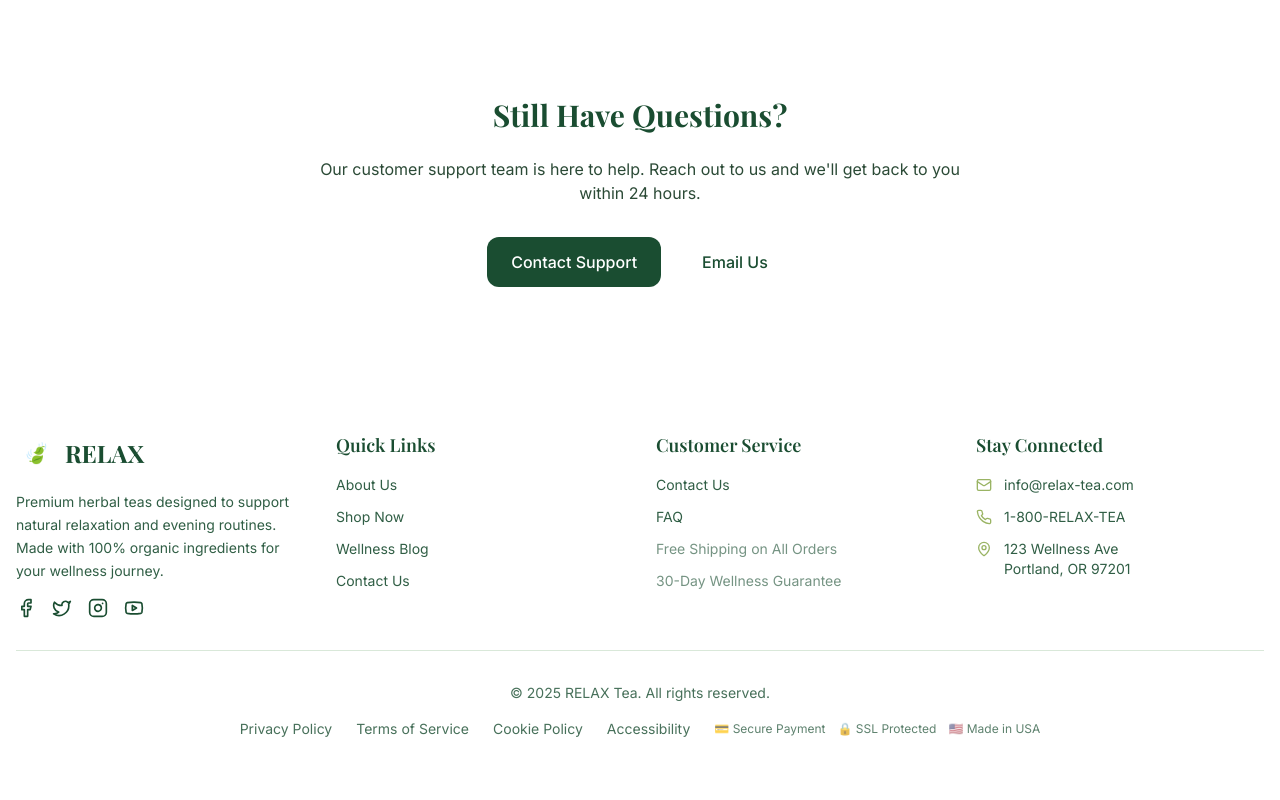
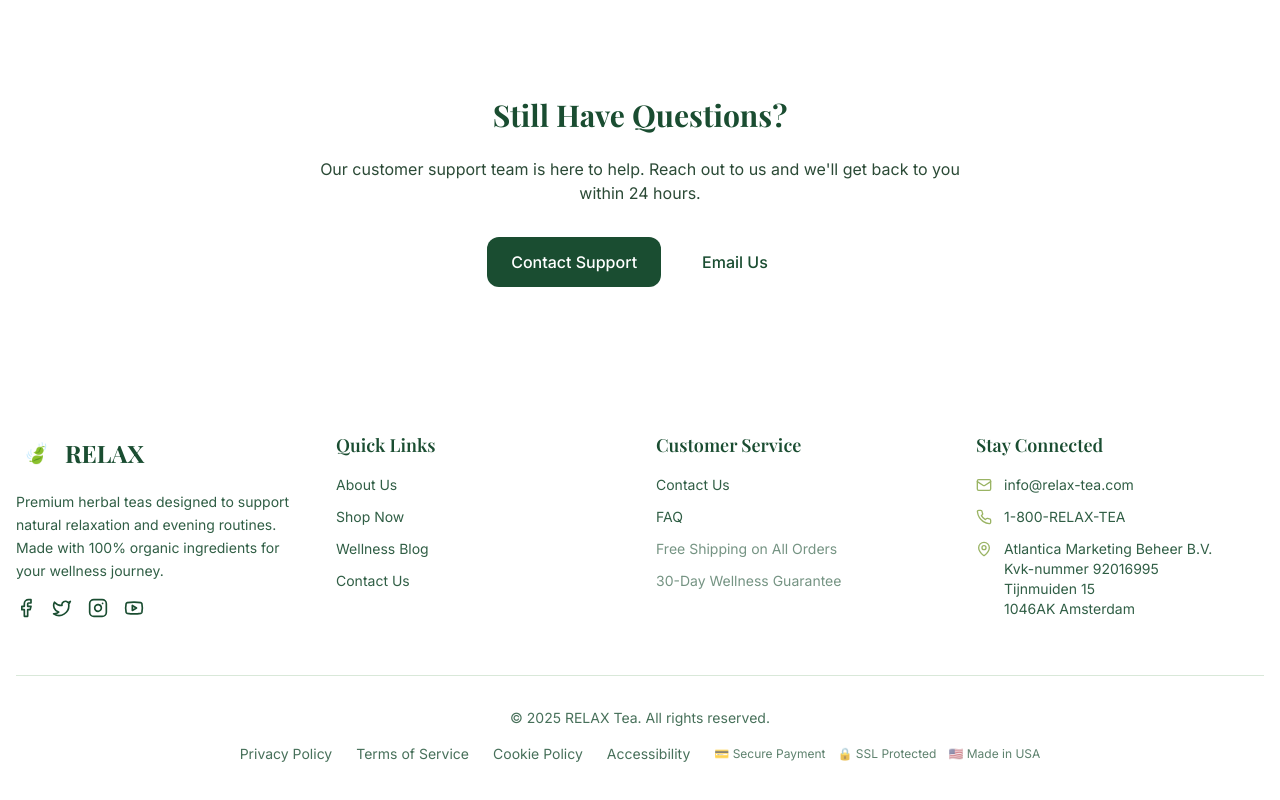
Before and after one commit to brainaxe1995/precise-clone-ai, a React (Vite) app: page /faq in a window 1280 px wide. Shown: the part 1766-2566 px from the top of the page. Built offline with nearby package versions, Linux system fonts and the light colour scheme; the HTML template or start-up script is replaced by a standard one.

Commit message:
Code edited in Lovable Code Editor

```diff
--- a/src/components/Footer.tsx
+++ b/src/components/Footer.tsx
@@ -71,7 +71,7 @@ const Footer = () => {
               </div>
               <div className="flex items-start space-x-3">
                 <MapPin className="h-4 w-4 text-accent mt-0.5" />
-                <span className="opacity-90">123 Wellness Ave<br />Portland, OR 97201</span>
+                <span className="opacity-90">Atlantica Marketing Beheer B.V.<br />Kvk-nummer 92016995<br />Tijnmuiden 15<br />1046AK Amsterdam</span>
               </div>
             </div>
 
```
